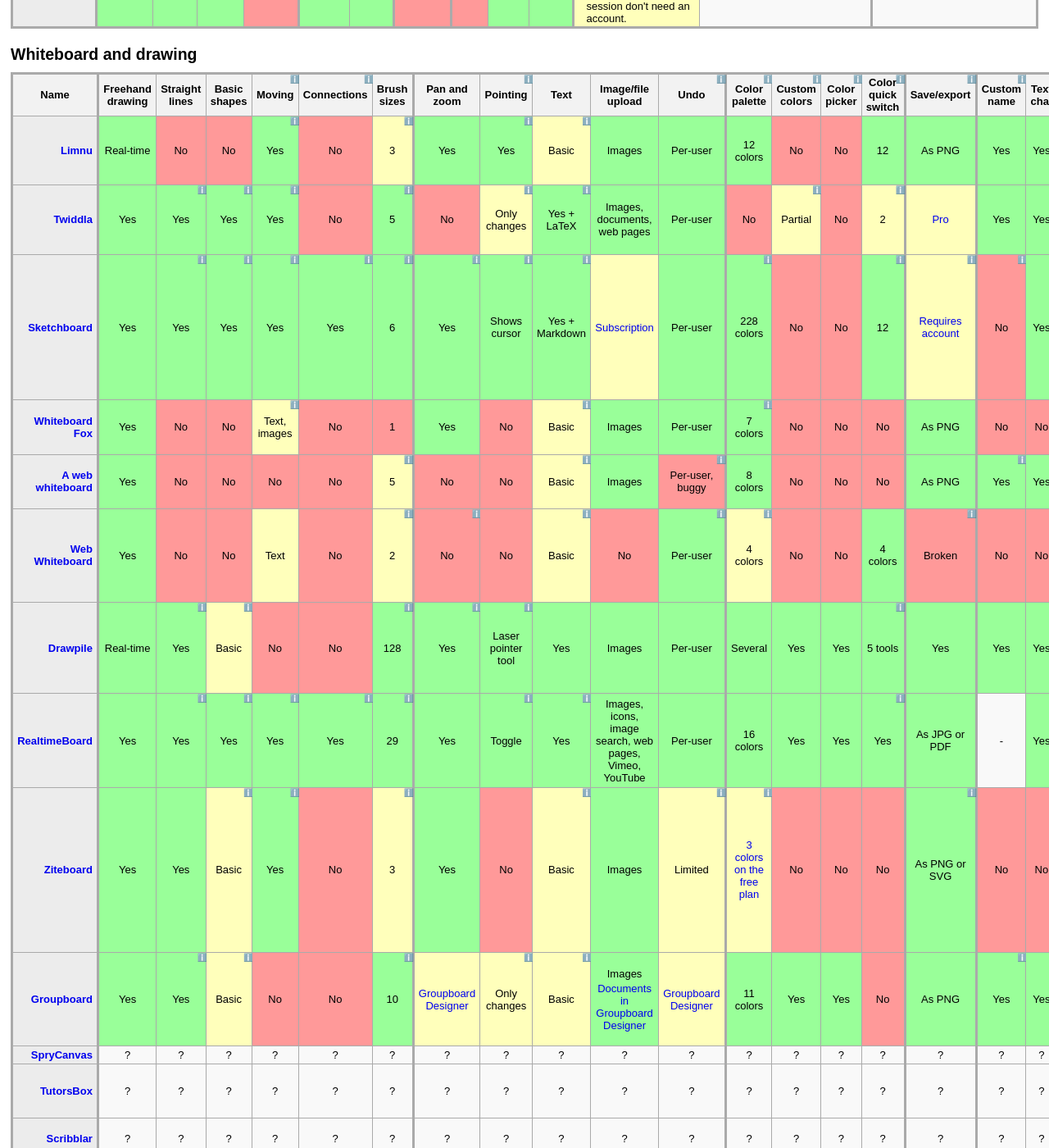
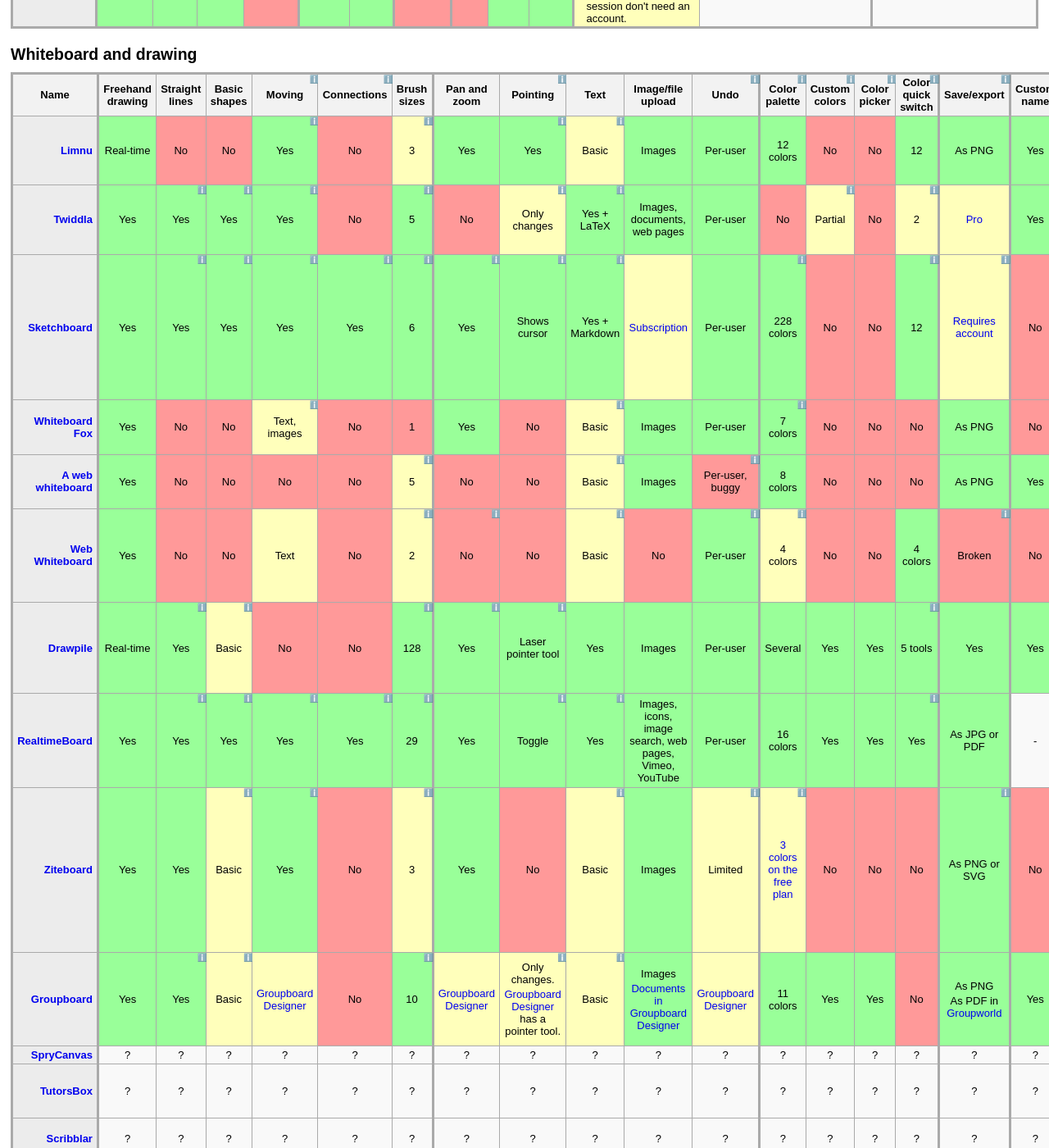
Before and after one commit to denilsonsa/hackhands-aux-tools, a Jekyll site: the page built from index.html, in a window 1280 px wide and 1400 px high, scrolled down 978 px. Shown: the whole window at 82% size. Built offline with Jekyll 4.4.1, drawn with Linux system fonts in a browser that asks for light colours.

Commit message:
Fixing data for Groupboard.
Based on these tweets:

* https://twitter.com/groupboard/status/722552149591195648

    > @denilsonsa groupboard designer does have moving (use the Select tool). Also, no registration required (at least for a free Groupboard).

* https://twitter.com/groupboard/status/722552290905722880

    > @denilsonsa also, you can export as multi-page pdf in Groupworld.

* https://twitter.com/groupboard/status/722552932495798272

    > @denilsonsa also, there is a pointer tool in groupboard designer, and all products have a colour palette

```diff
--- a/index.html
+++ b/index.html
@@ -763,14 +763,19 @@
       <td class="yes">Yes</td>
       <td class="yes" title="No angle snapping.">Yes</td>
       <td class="partial" title="Only lines, rectangles and ellipses.">Basic</td>
-      <td class="no">No</td>
+      <td class="partial">
+        <p><a href="https://www.groupboard.com/products/comparison.shtml">Groupboard Designer</a></p>
+      </td>
       <td class="no">No</td>
       <td class="yes" title="Any size from 1 to 10px">10</td>
 
       <td class="partial">
         <p><a href="https://www.groupboard.com/products/comparison.shtml">Groupboard Designer</a></p>
       </td>
-      <td class="partial" title="The username is shown whenever a drawing is made.">Only changes</td>
+      <td class="partial" title="The username is shown whenever a drawing is made.">
+        <p>Only changes.</p>
+        <p><a href="https://www.groupboard.com/products/comparison.shtml">Groupboard Designer</a> has a pointer tool.</p>
+      </td>
       <td class="partial" title="Text size is based on the brush size.">Basic</td>
       <td class="yes">
         <p>Images</p>
@@ -785,15 +790,18 @@
       <td class="yes">Yes</td>
       <td class="no">No</td>
 
-      <td class="yes">As PNG</td>
+      <td class="yes">
+        <p>As PNG</p>
+        <p>As PDF in <a href="https://www.groupboard.com/products/comparison.shtml">Groupworld</a></p>
+      </td>
 
       <td class="yes" title="The name can be changed after clicking the &quot;gears&quot; icon at the chat dialog.">Yes</td>
       <td class="yes">Yes</td>
       <td class="partial"><a href="https://www.groupboard.com/products/comparison.shtml">Groupworld</a></td>
       <td class="partial"><a href="https://www.groupboard.com/products/comparison.shtml">Groupworld</a></td>
 
-      <td class="no">
-        <p><a href="https://www.groupboard.com/demo/gbregister.shtml">Required</a></p>
+      <td class="yes">
+        <p><a href="https://www.groupboard.com/mp/freegbbutton.cgi">Optional</a></p>
       </td>
       <td>
         <p>Works on desktop and mobile browsers.</p>
```
